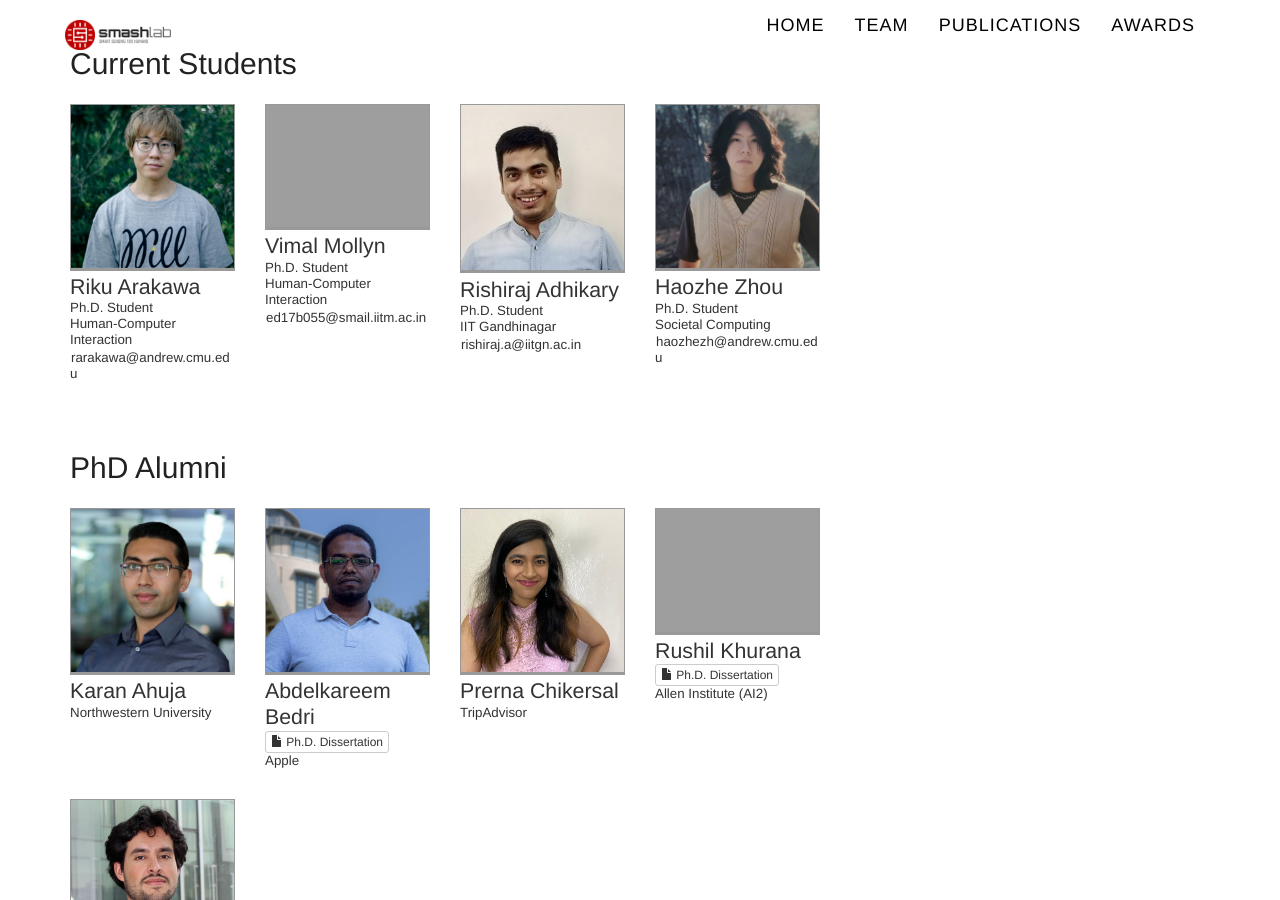
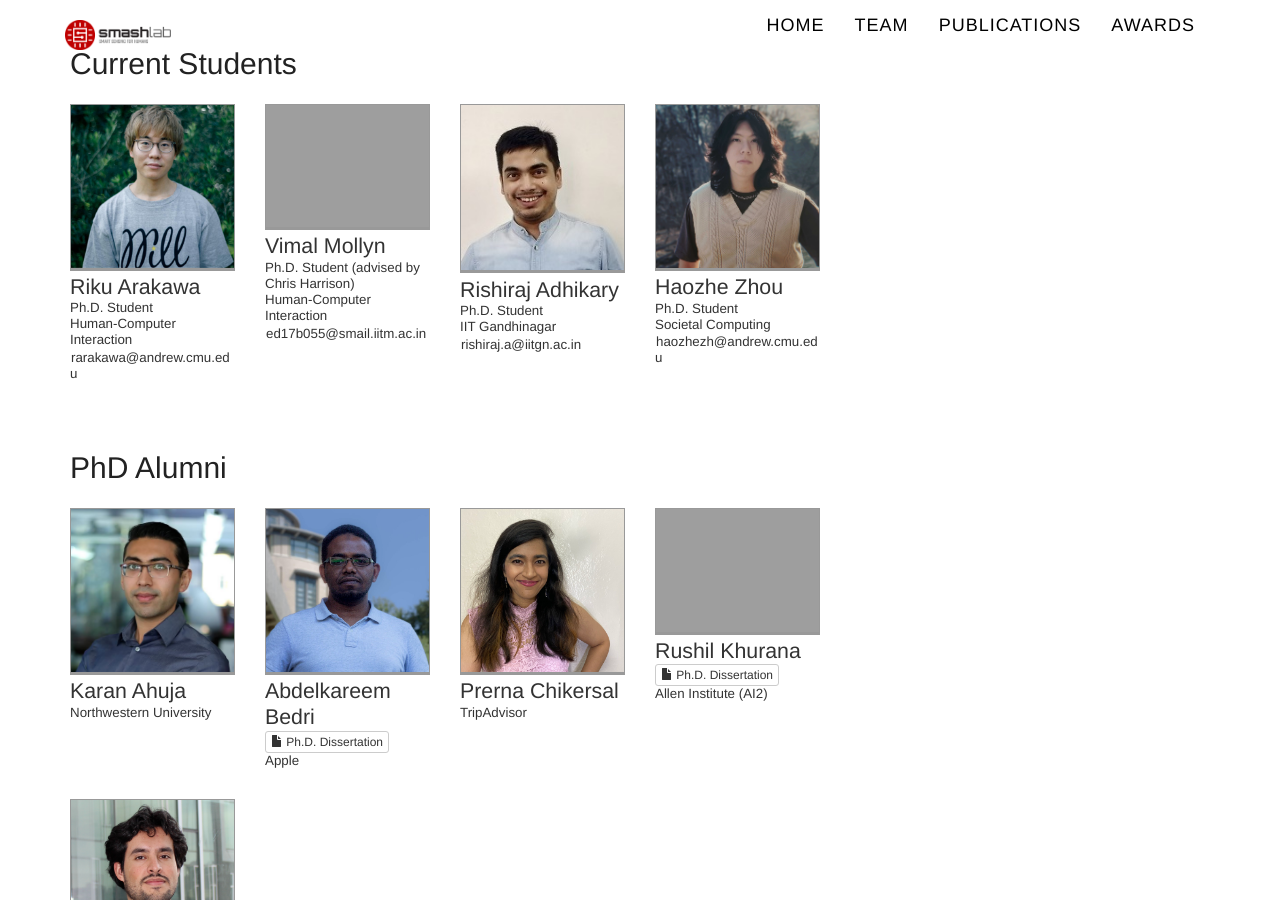
Before and after one commit to cmusmashlab/cmusmashlab.github.io, a Jekyll site: the page built from members/index.html, in a window 1280 px wide and 900 px high, scrolled down 455 px. Built offline with Jekyll 4.4.1, drawn with Linux system fonts in a browser that asks for light colours; nearby versions of some CDN libraries; some web fonts are replaced.

Commit message:
Update members.yml

```diff
--- a/_data/members.yml
+++ b/_data/members.yml
@@ -53,7 +53,7 @@
   image: /images/members/vimal.png
   email: ed17b055@smail.iitm.ac.in
   website: https://vimal-mollyn.com
-  degree: Ph.D. Student
+  degree: Ph.D. Student (advised by Chris Harrison)
   affiliation: HCII
   status: current
 
```
